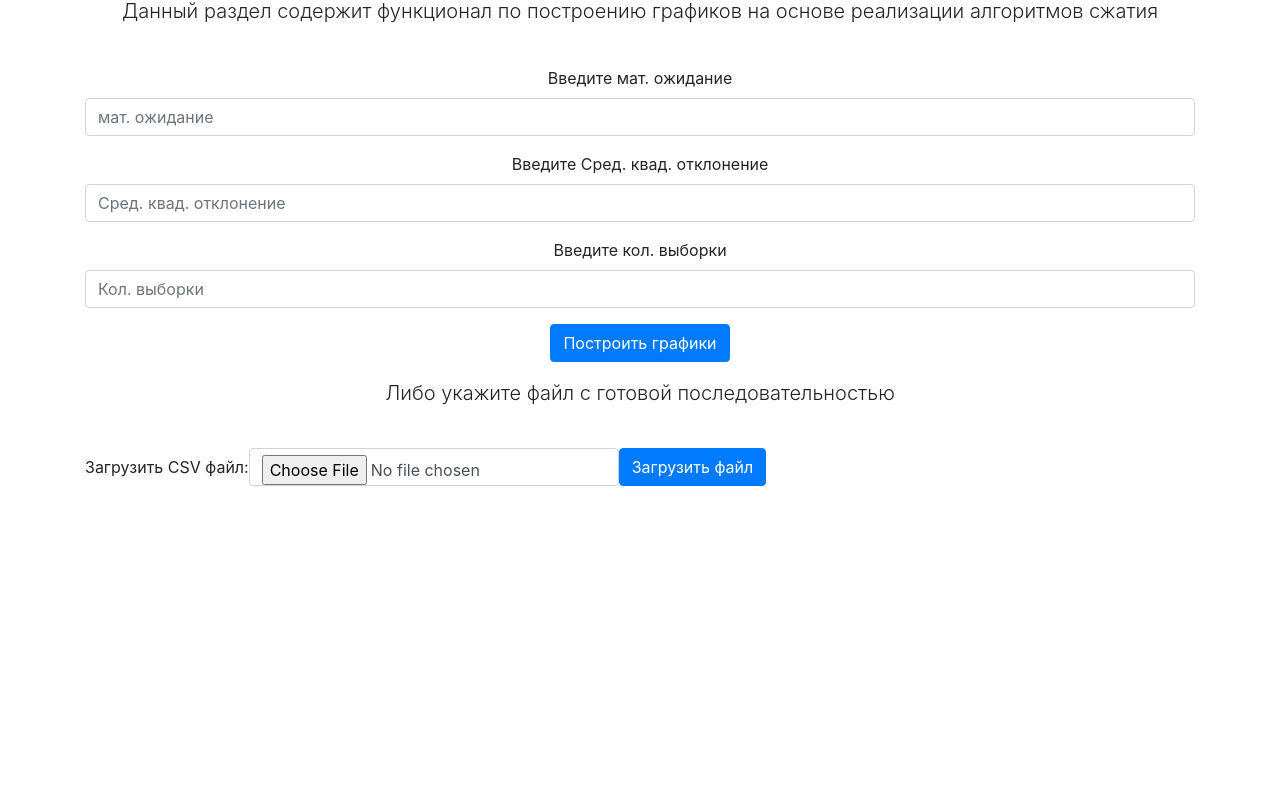
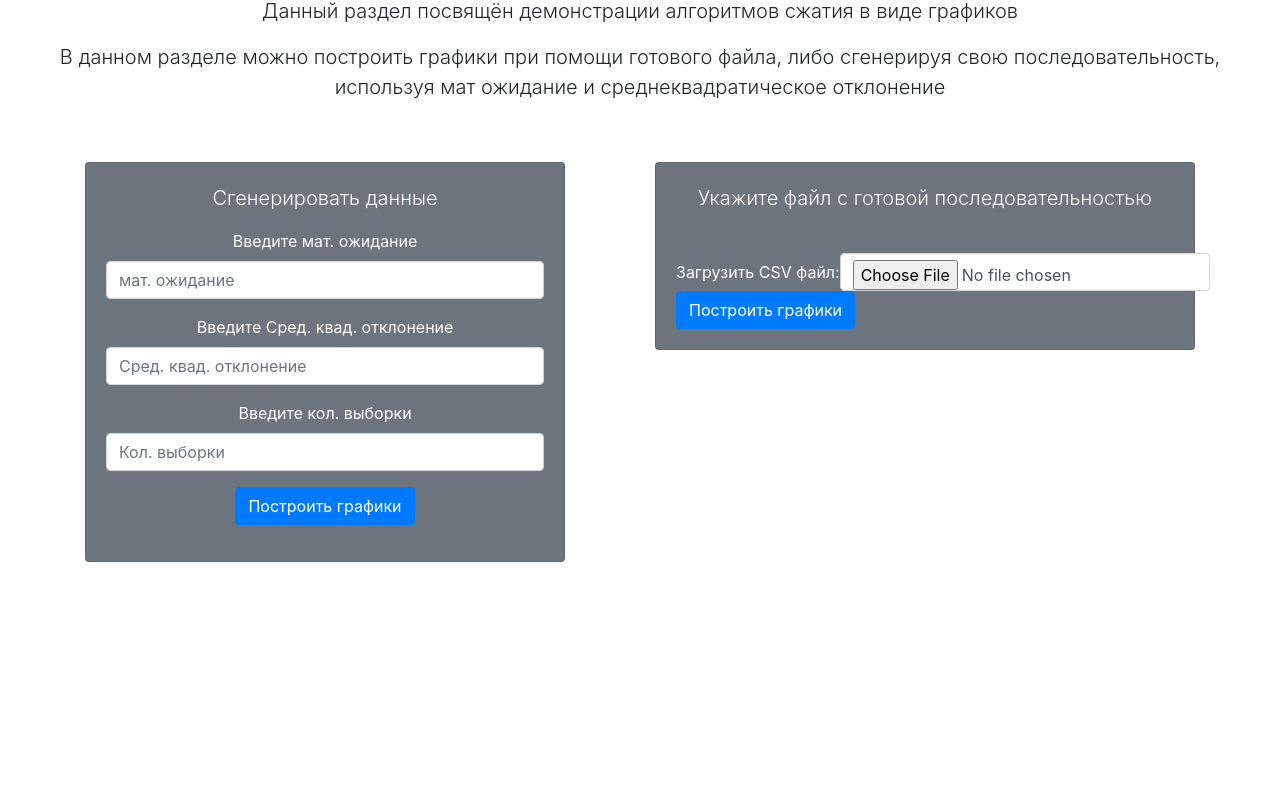
Before and after one commit to KipDurron/Compression, a plain HTML site: page core/Graphs.html in a window 1280 px wide. Shown: the part 183-977 px from the top of the page. Drawn offline with Linux system fonts and the light colour scheme.

Commit message:
refactoring

```diff
--- a/core/Graphs.html
+++ b/core/Graphs.html
@@ -20,7 +20,7 @@
                 <a class="nav-link" href="Theory.html">Теория</a>
             </li>
             <li class="nav-item active">
-                <a class="nav-link" href="#">Реализация</a>
+                <a class="nav-link" href="#">Графики</a>
             </li>
             </ul>
     </div>
@@ -28,13 +28,22 @@
 
 
 <div class="pricing-header px-3 py-3 pt-md-5 pb-md-4 mx-auto text-center">
-    <h1 class="display-4">Реализация алгоритмов сжатия</h1>
-    <p class="lead">Данный раздел содержит функционал по построению графиков на основе реализации алгоритмов сжатия</p>
+    <h1 class="display-4">Построение графиков</h1>
+    <p class="lead">Данный раздел посвящён демонстрации алгоритмов сжатия в виде графиков</p>
+    <p class="lead">В данном разделе можно построить графики при помощи готового файла, либо сгенерируя свою последовательность,
+        используя мат ожидание и среднеквадратическое отклонение
+    </p>
 </div>
 
 
 <div class="container text-center">
 
+    <div class="row" style="margin-top: 20px">
+        <div class="col-sm">
+            <div class="card text-white bg-secondary mb-3" style="max-width: 30rem;">
+                <div class="card-body">
+
+        <p class="lead">Сгенерировать данные</p>
     <form class="form">
         <div class="form-group">
             <label for="mat">Введите мат. ожидание</label>
@@ -51,9 +60,14 @@
         <div class="form-group">
             <button type="button" id="submit-normal-seq" class="btn btn-primary">Построить графики</button>
         </div>
-    </form>
-
-    <p class="lead">Либо укажите файл с готовой последовательностью</p>
+             </form>
+                </div>
+            </div>
+        </div>
+        <div class="col-sm">
+            <div class="card text-white bg-secondary mb-3" style="max-width: 34rem;">
+                <div class="card-body">
+    <p class="lead">Укажите файл с готовой последовательностью</p>
 
     <br>
     <form class="form-inline">
@@ -62,15 +76,21 @@
             <input type="file" id="files"  class="form-control" accept=".csv" required />
         </div>
         <div class="form-group">
-            <button type="submit" id="submit-file" class="btn btn-primary">Загрузить файл</button>
+            <button type="submit" id="submit-file" class="btn btn-primary">Построить графики</button>
         </div>
     </form>
+                </div>
+            </div>
+        </div>
+    </div>
+
+<!--    Выввод графов-->
     <div class="row" style="margin-top: 20px">
-        <div class="col-sm">
-            <div id="zero_graph" style="width:600px;height:300px;"></div>
+        <div class="col-sm-6">
+            <div id="zero_graph" style="width:500px;height:300px;"></div>
         </div>
-        <div class="col-sm">
-            <div id="one_graph" style="width:600px;height:300px;"></div>
+        <div class="col-sm-6">
+            <div id="one_graph" style="width:500px;height:300px;"></div>
         </div>
     </div>
 
@@ -82,9 +102,7 @@
 <script src="../js/jquery-3.4.1.min.js"></script>
 <script src="../js/bootstrap.js"></script>
 <!-- Latest compiled JavaScript -->
-<!--<script src="https://maxcdn.bootstrapcdn.com/bootstrap/3.4.0/js/bootstrap.min.js"></script>-->
 <script type="text/javascript" src="../js/jquery.flot.min.js"></script>
-<!--<script type="text/javascript" src="http://static.pureexample.com/js/flot/jquery.flot.animator.min.js"></script>-->
 <script src="../js/jquery.flot.axislabels.js"></script>
 <script src="../js/PapaParse-5.0.2/papaparse.min.js"></script>
 <script src="../js/AlhgoritmZeroOrder.js"></script>
```
Also changed, not shown: core/Theory.html (+1 -1 lines), core/index.html (+4 -4 lines).
